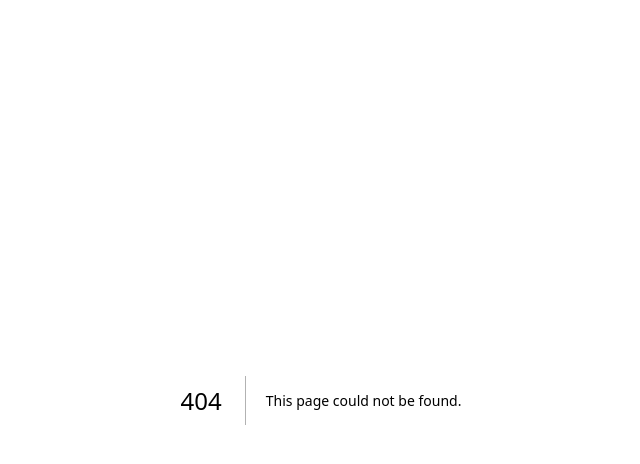
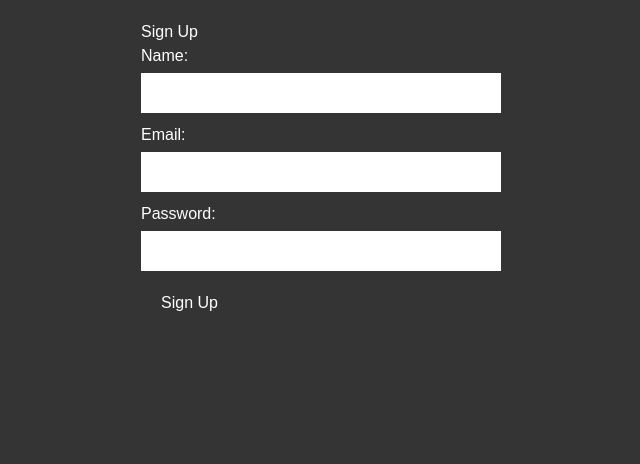
Before and after one commit to Rinzyy/hackrice14, a Next.js app: page /signup in a window 1280 px wide. Before the commit this address had no page. Shown: the top 464 px of the page, without its empty margins (319-959 px from the left). Built offline with nearby package versions, Linux system fonts and the light colour scheme.

Commit message:
added some test dummy routes for api

```diff
--- /dev/null
+++ b/app/api/patients/route.ts
@@ -0,0 +1,9 @@
+import { NextResponse } from 'next/server';
+
+type ResponseData = {
+	message: string;
+};
+
+export async function GET() {
+	return NextResponse.json({ message: 'Hello from Patients Data API Route!' });
+}
--- /dev/null
+++ b/app/api/route.ts
@@ -0,0 +1,9 @@
+import { NextResponse } from 'next/server';
+
+type ResponseData = {
+	message: string;
+};
+
+export async function GET() {
+	return NextResponse.json({ message: 'Hello from Main API Route!' });
+}
--- /dev/null
+++ b/app/api/test/route.ts
@@ -0,0 +1,9 @@
+import { NextResponse } from 'next/server';
+
+type ResponseData = {
+	message: string;
+};
+
+export async function GET() {
+	return NextResponse.json({ message: 'Hello from Test Api Route' });
+}
--- a/app/globals.css
+++ b/app/globals.css
@@ -3,8 +3,10 @@
 @tailwind utilities;
 
 :root {
-	--background: #ffffff;
+	--background: #343434;
 	--foreground: #171717;
+	--font-color-white: #fff;
+	--font-color-black: #000;
 }
 
 /* @media (prefers-color-scheme: dark) {
@@ -15,7 +17,7 @@
 } */
 
 body {
-	color: var(--foreground);
+	color: var(--font-color-white);
 	background: var(--background);
 	font-family: Arial, Helvetica, sans-serif;
 }
--- a/app/page.tsx
+++ b/app/page.tsx
@@ -1,7 +1,7 @@
 import readItems from '../lib/supabaseFunc';
 
 export default async function Home() {
-	const itemData = await readItems();
+	//const itemData = await readItems();
 	return (
 		<div className="grid grid-rows-[20px_1fr_20px] items-center justify-items-center min-h-screen p-8 pb-20 gap-16 sm:p-20 font-[family-name:var(--font-geist-sans)]">
 			<ol className="list-inside list-decimal text-sm text-center sm:text-left font-[family-name:var(--font-geist-mono)]">
--- /dev/null
+++ b/app/signup/page.tsx
@@ -0,0 +1,60 @@
+'use client';
+import React, { useState } from 'react';
+
+export default function SignUpPage() {
+	const [name, setName] = useState('');
+	const [email, setEmail] = useState('');
+	const [password, setPassword] = useState('');
+
+	const handleSubmit = (e: React.FormEvent) => {
+		e.preventDefault();
+		// Handle form submission logic here
+		console.log('Name:', name);
+		console.log('Email:', email);
+		console.log('Password:', password);
+	};
+
+	return (
+		<div style={{ maxWidth: '400px', margin: '0 auto', padding: '20px' }}>
+			<h1>Sign Up</h1>
+			<form onSubmit={handleSubmit}>
+				<div style={{ marginBottom: '10px' }}>
+					<label htmlFor="name">Name:</label>
+					<input
+						type="text"
+						id="name"
+						value={name}
+						onChange={e => setName(e.target.value)}
+						style={{ width: '100%', padding: '8px', marginTop: '5px' }}
+					/>
+				</div>
+				<div style={{ marginBottom: '10px' }}>
+					<label htmlFor="email">Email:</label>
+					<input
+						type="email"
+						id="email"
+						value={email}
+						onChange={e => setEmail(e.target.value)}
+						style={{ width: '100%', padding: '8px', marginTop: '5px' }}
+					/>
+				</div>
+				<div style={{ marginBottom: '10px' }}>
+					<label htmlFor="password">Password:</label>
+					<input
+						type="password"
+						id="password"
+						value={password}
+						onChange={e => setPassword(e.target.value)}
+						style={{ width: '100%', padding: '8px', marginTop: '5px' }}
+					/>
+				</div>
+				<button
+					type="submit"
+					style={{ padding: '10px 20px', cursor: 'pointer' }}
+				>
+					Sign Up
+				</button>
+			</form>
+		</div>
+	);
+}
--- a/lib/supabaseFunc.ts
+++ b/lib/supabaseFunc.ts
@@ -1,5 +1,4 @@
-
-import supabase from "./supabase";
+import supabase from './supabase';
 
 export default async function readItems() {
 	const { data, error } = await supabase.from('test').select('*');
```
Also changed, not shown: app/test/page.tsx (added). Lines whose indentation alone changed are shown as unchanged.
